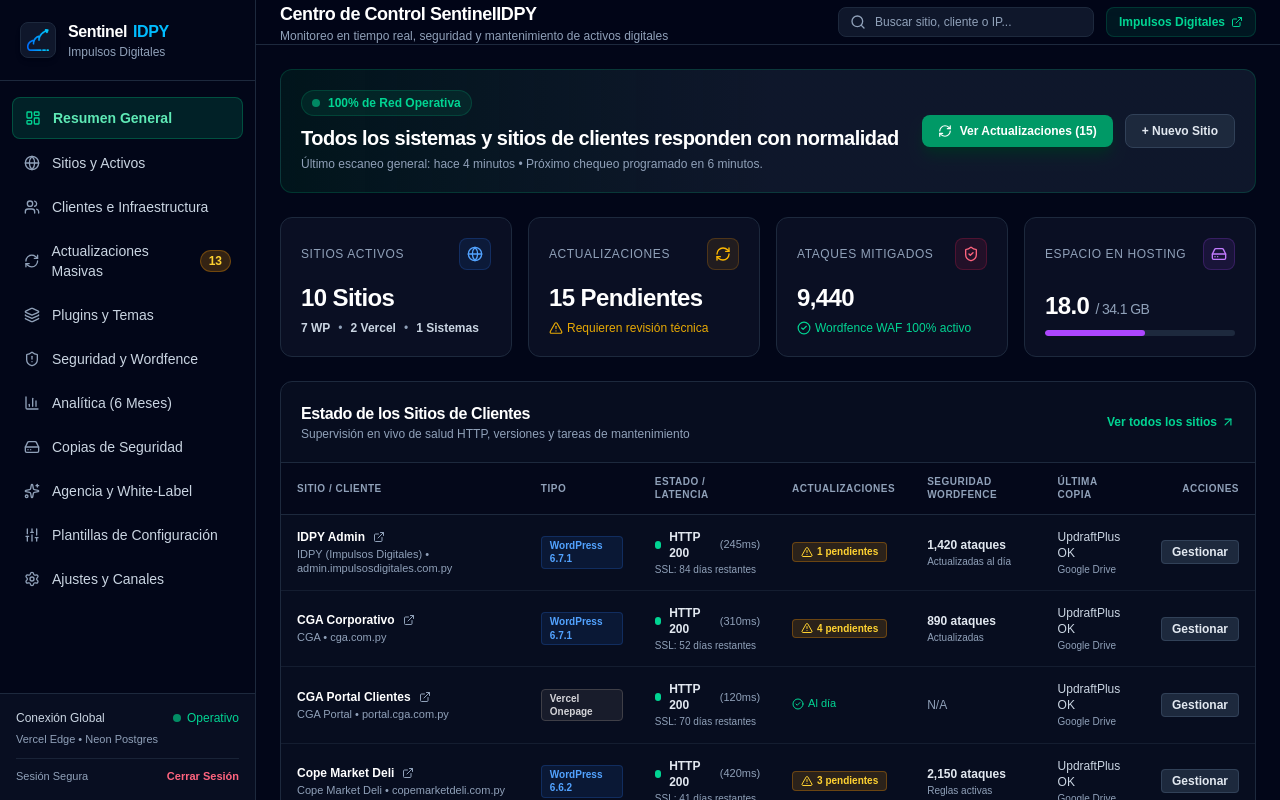
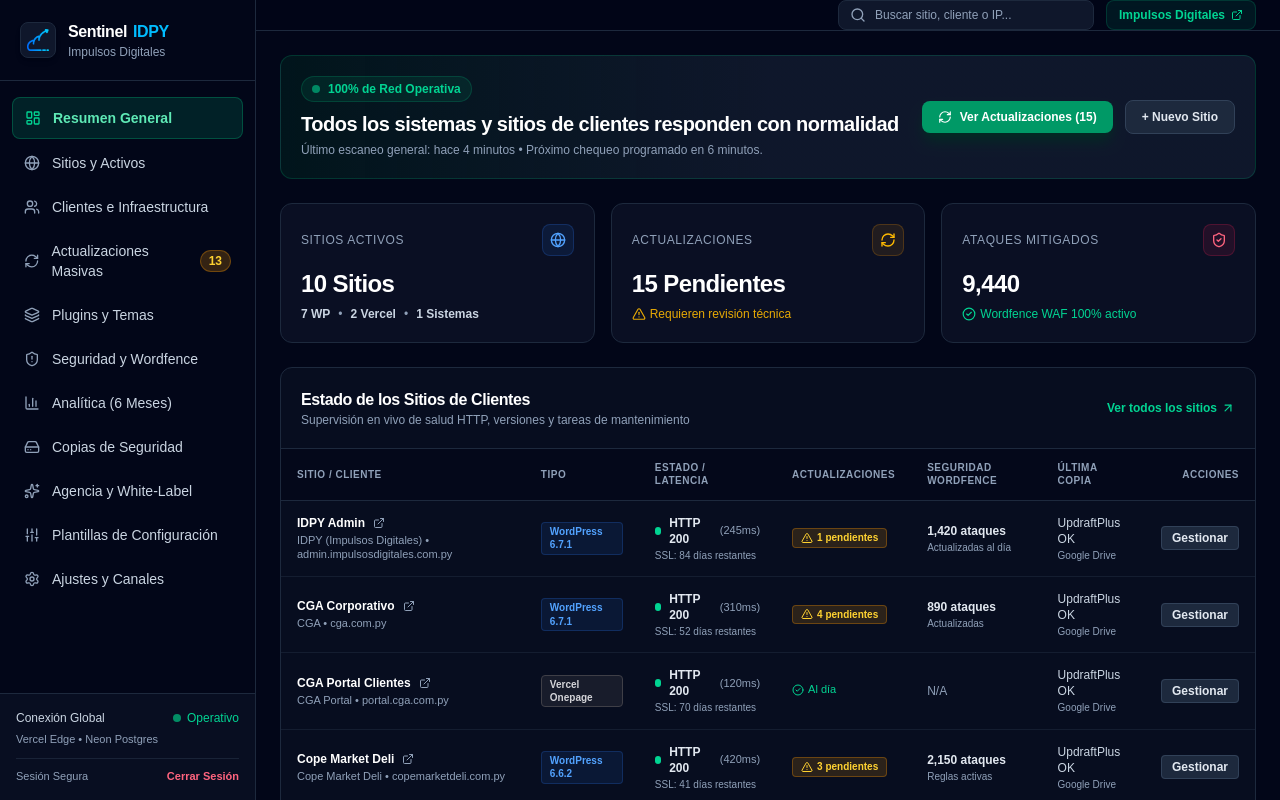
Before and after one commit to rodney-estigarribia/SentinelIDPY, a Next.js app in the folder dashboard/: page / in a window 1280 px wide. Built offline with nearby package versions, Linux system fonts and the light colour scheme; no server answers; the database is empty.

Commit message:
refactor(dashboard): clean header text and remove consolidated hosting disk KPI card

```diff
--- a/dashboard/src/app/(dashboard)/page.tsx
+++ b/dashboard/src/app/(dashboard)/page.tsx
@@ -51,10 +51,7 @@
 
   return (
     <div className="flex-1 flex flex-col min-h-screen">
-      <Header
-        title="Centro de Control SentinelIDPY"
-        subtitle="Monitoreo en tiempo real, seguridad y mantenimiento de activos digitales"
-      />
+      <Header />
 
       <div className="p-6 space-y-6 max-w-7xl mx-auto w-full">
         {/* Top Summary Banner */}
@@ -90,7 +87,7 @@
         </div>
 
         {/* Global KPI Cards */}
-        <div className="grid grid-cols-1 sm:grid-cols-2 lg:grid-cols-4 gap-4">
+        <div className="grid grid-cols-1 sm:grid-cols-2 lg:grid-cols-3 gap-4">
           {/* Card 1: Sitios */}
           <div className="p-5 rounded-xl border border-slate-800 bg-slate-900/60 flex flex-col justify-between">
             <div className="flex items-center justify-between text-slate-400 mb-3">
@@ -142,27 +139,6 @@
                 <CheckCircle2 className="w-3.5 h-3.5" />
                 Wordfence WAF 100% activo
               </p>
-            </div>
-          </div>
-
-          {/* Card 4: Disco */}
-          <div className="p-5 rounded-xl border border-slate-800 bg-slate-900/60 flex flex-col justify-between">
-            <div className="flex items-center justify-between text-slate-400 mb-3">
-              <span className="text-xs font-medium uppercase tracking-wider">Espacio en Hosting</span>
-              <div className="w-8 h-8 rounded-lg bg-purple-500/10 border border-purple-500/20 flex items-center justify-center text-purple-400">
-                <HardDrive className="w-4 h-4" />
-              </div>
-            </div>
-            <div>
-              <div className="text-2xl font-bold text-white tracking-tight">
-                {totalUsedDisk.toFixed(1)} <span className="text-sm font-normal text-slate-400">/ {totalAllocatedDisk.toFixed(1)} GB</span>
-              </div>
-              <div className="w-full bg-slate-800 h-1.5 rounded-full mt-2 overflow-hidden">
-                <div
-                  className="bg-purple-500 h-full rounded-full transition-all"
-                  style={{ width: `${Math.min(100, (totalUsedDisk / (totalAllocatedDisk || 1)) * 100)}%` }}
-                />
-              </div>
             </div>
           </div>
         </div>
--- a/dashboard/src/components/layout/header.tsx
+++ b/dashboard/src/components/layout/header.tsx
@@ -10,11 +10,11 @@
   isRefreshing?: boolean;
 }
 
-export function Header({ title = 'Panel de Administración', subtitle, onRefresh, isRefreshing }: HeaderProps) {
+export function Header({ title, subtitle, onRefresh, isRefreshing }: HeaderProps) {
   return (
     <header className="h-16 border-b border-slate-800 bg-slate-950/80 backdrop-blur-md px-6 flex items-center justify-between sticky top-0 z-30">
       <div>
-        <h2 className="text-lg font-bold text-white tracking-tight">{title}</h2>
+        {title && <h2 className="text-lg font-bold text-white tracking-tight">{title}</h2>}
         {subtitle && <p className="text-xs text-slate-400">{subtitle}</p>}
       </div>
 
```
